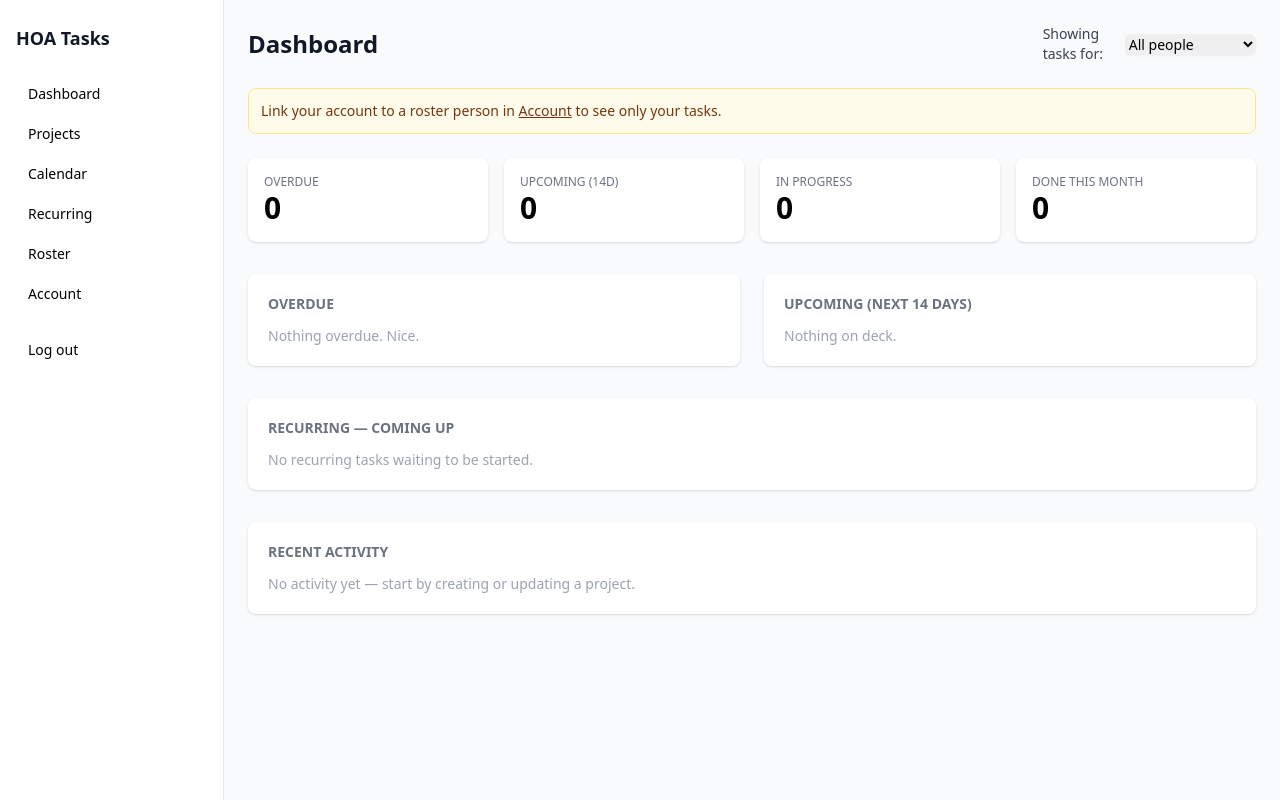
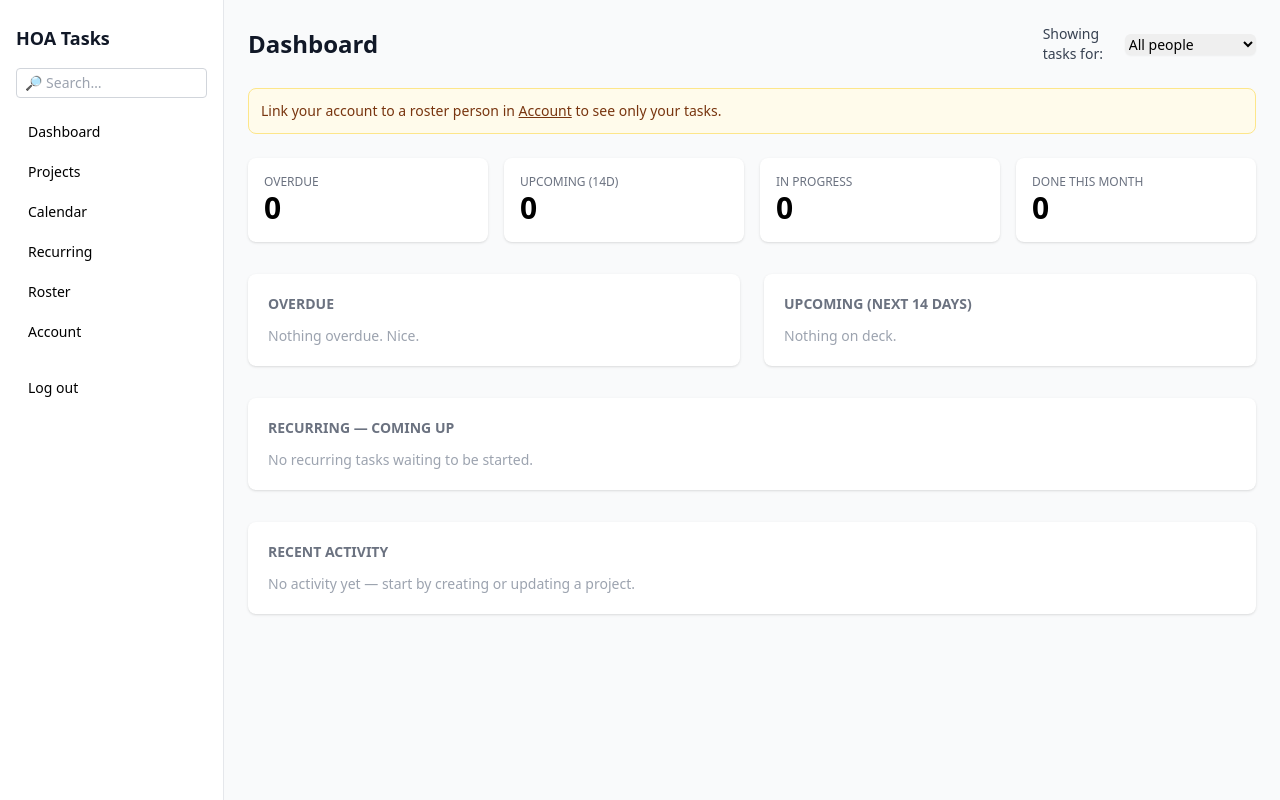
Before and after one commit to baranmcl/HOA-Task-Manager, a Django app: page / in a window 1280 px wide. Run offline with Django 5.2, Linux system fonts and the light colour scheme; the visitor is signed in with stand-in values (Sample User, id 1); data comes from the database, SQL or seed files in the repository; data that the repository does not hold is empty; style sheets or scripts are compiled from the project's sources.

Commit message:
feat(search): sidebar search input
Co-Authored-By: Claude Opus 4.7 <noreply@anthropic.com>

```diff
--- a/templates/_sidebar.html
+++ b/templates/_sidebar.html
@@ -1,5 +1,9 @@
 <aside class="w-56 shrink-0 bg-white border-r border-gray-200 px-4 py-6 hidden md:block">
-  <div class="text-lg font-semibold text-gray-900 mb-6">HOA Tasks</div>
+  <div class="text-lg font-semibold text-gray-900 mb-4">HOA Tasks</div>
+  <form method="get" action="{% url 'projects:search' %}" class="mb-4">
+    <input type="search" name="q" placeholder="🔎 Search…"
+           class="w-full text-sm rounded border border-gray-300 px-2 py-1">
+  </form>
   <nav class="space-y-1 text-sm">
     <a href="{% url 'home' %}" class="block px-3 py-2 rounded hover:bg-gray-100">Dashboard</a>
     <a href="{% url 'projects:list' %}" class="block px-3 py-2 rounded hover:bg-gray-100">Projects</a>
```
Also changed, not shown: apps/projects/tests/test_views_search.py (+10 -0 lines).
